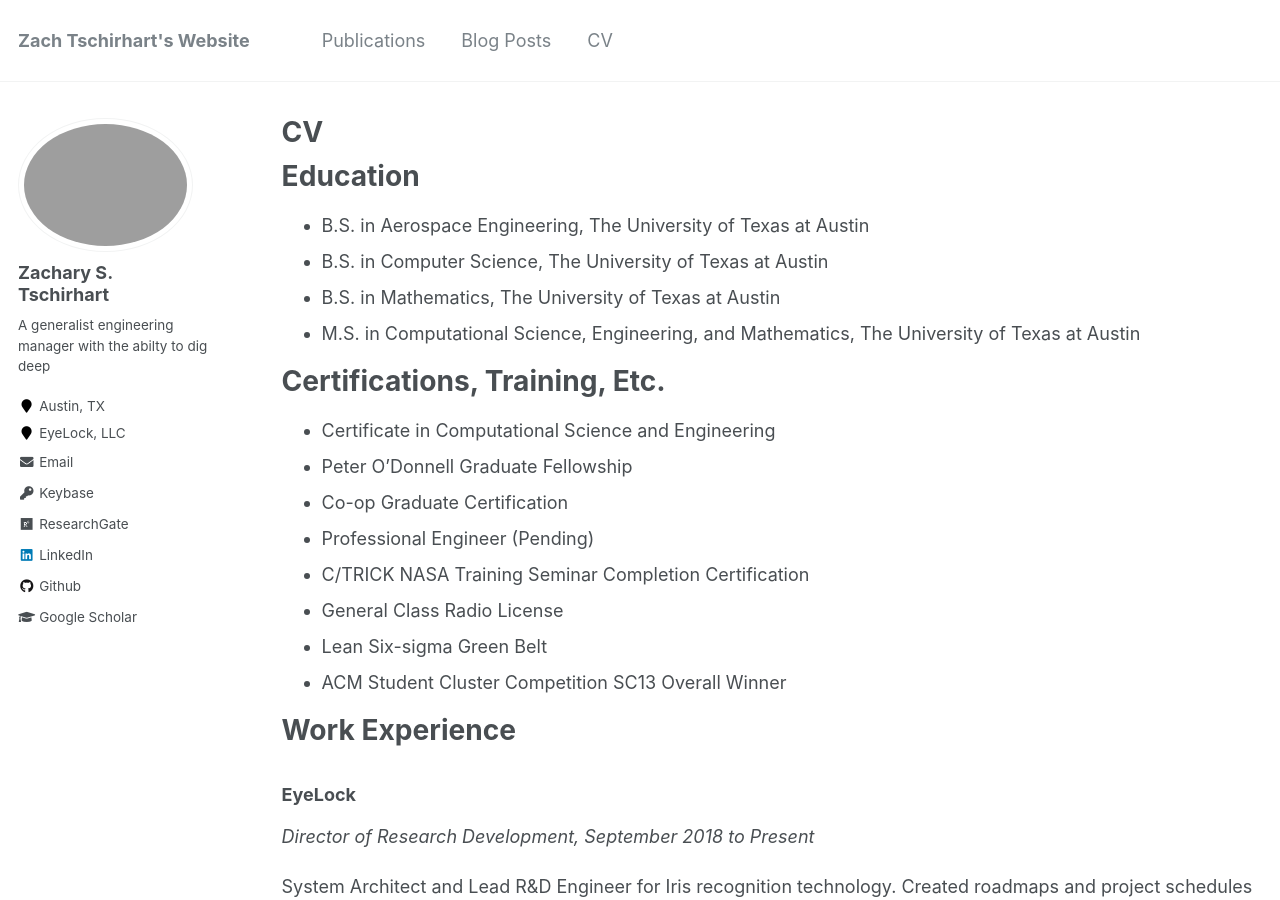
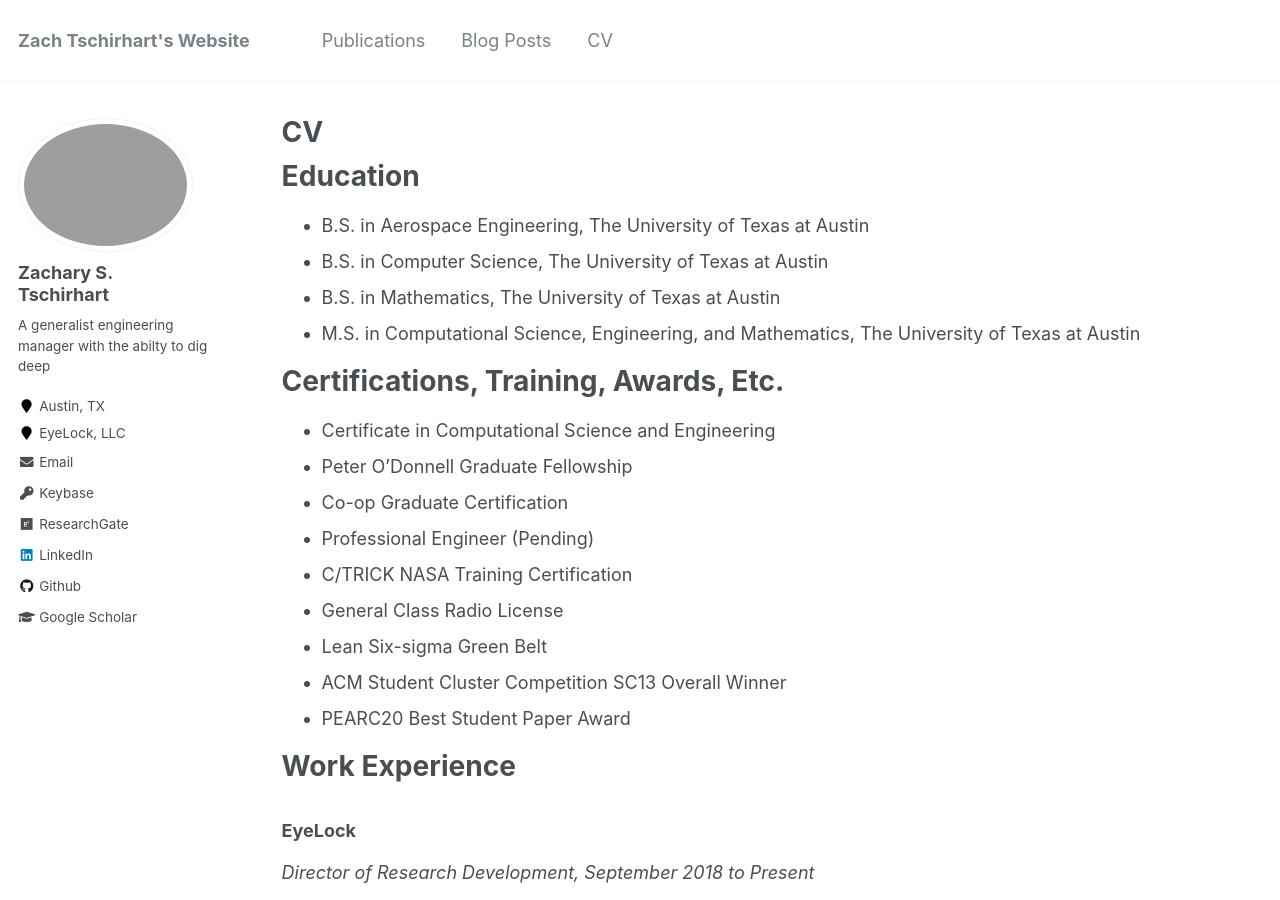
Before and after one commit to ztschir/ztschir.github.io, a Jekyll site: the page built from _pages/cv.md, in a window 1280 px wide and 900 px high. Built offline with Jekyll 4.4.1, drawn with Linux system fonts in a browser that asks for light colours.

Commit message:
Update cv.md

```diff
--- a/_pages/cv.md
+++ b/_pages/cv.md
@@ -16,16 +16,17 @@ Education
 * B.S. in Mathematics, The University of Texas at Austin
 * M.S. in Computational Science, Engineering, and Mathematics, The University of Texas at Austin
 
-Certifications, Training, Etc.
+Certifications, Training, Awards, Etc.
 ======
 * Certificate in Computational Science and Engineering
 * Peter O'Donnell Graduate Fellowship
 * Co-op Graduate Certification
 * Professional Engineer (Pending)
-* C/TRICK NASA Training Seminar Completion Certification
+* C/TRICK NASA Training Certification
 * General Class Radio License
 * Lean Six-sigma Green Belt
 * ACM Student Cluster Competition SC13 Overall Winner
+* PEARC20 Best Student Paper Award
 
 Work Experience
 ======
```
